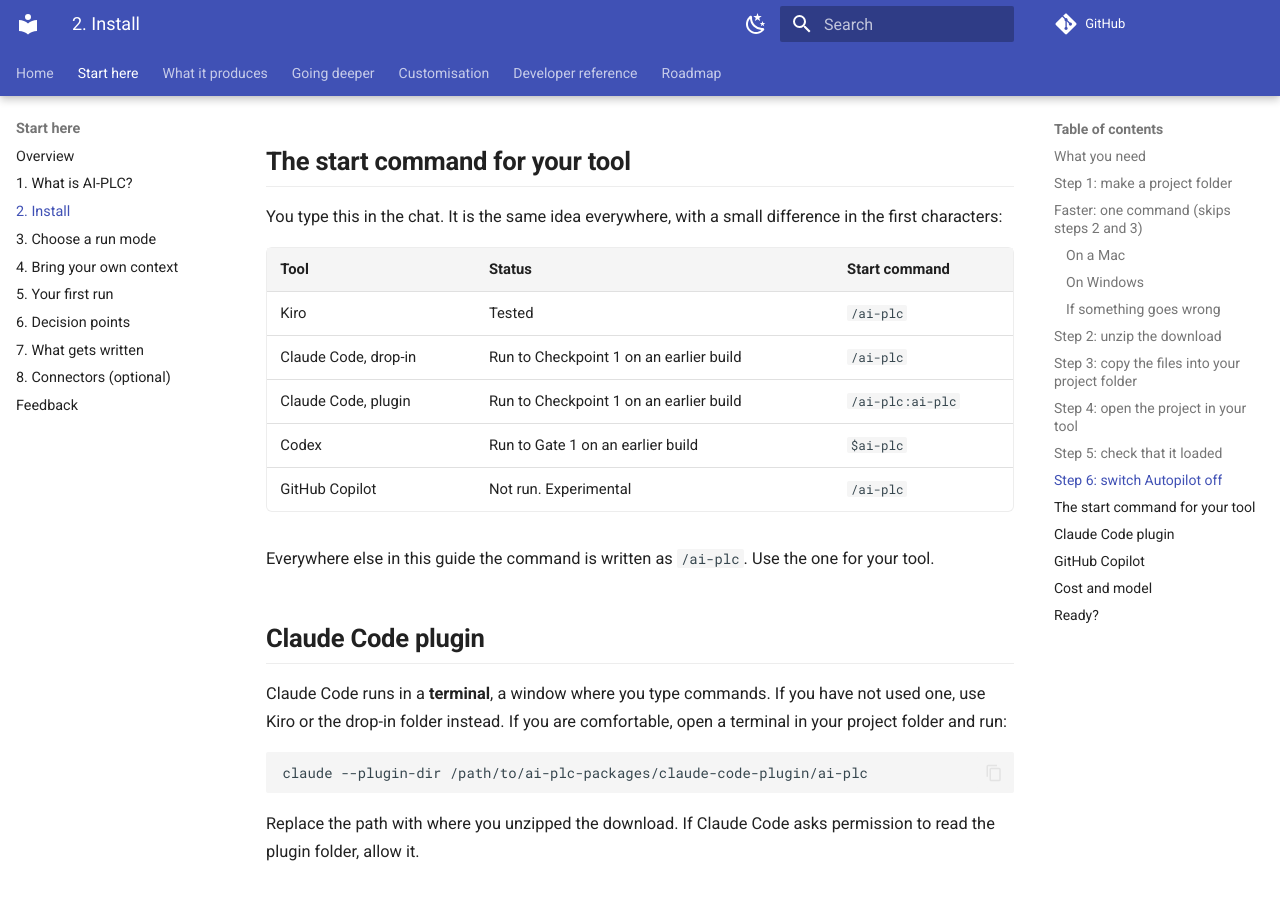
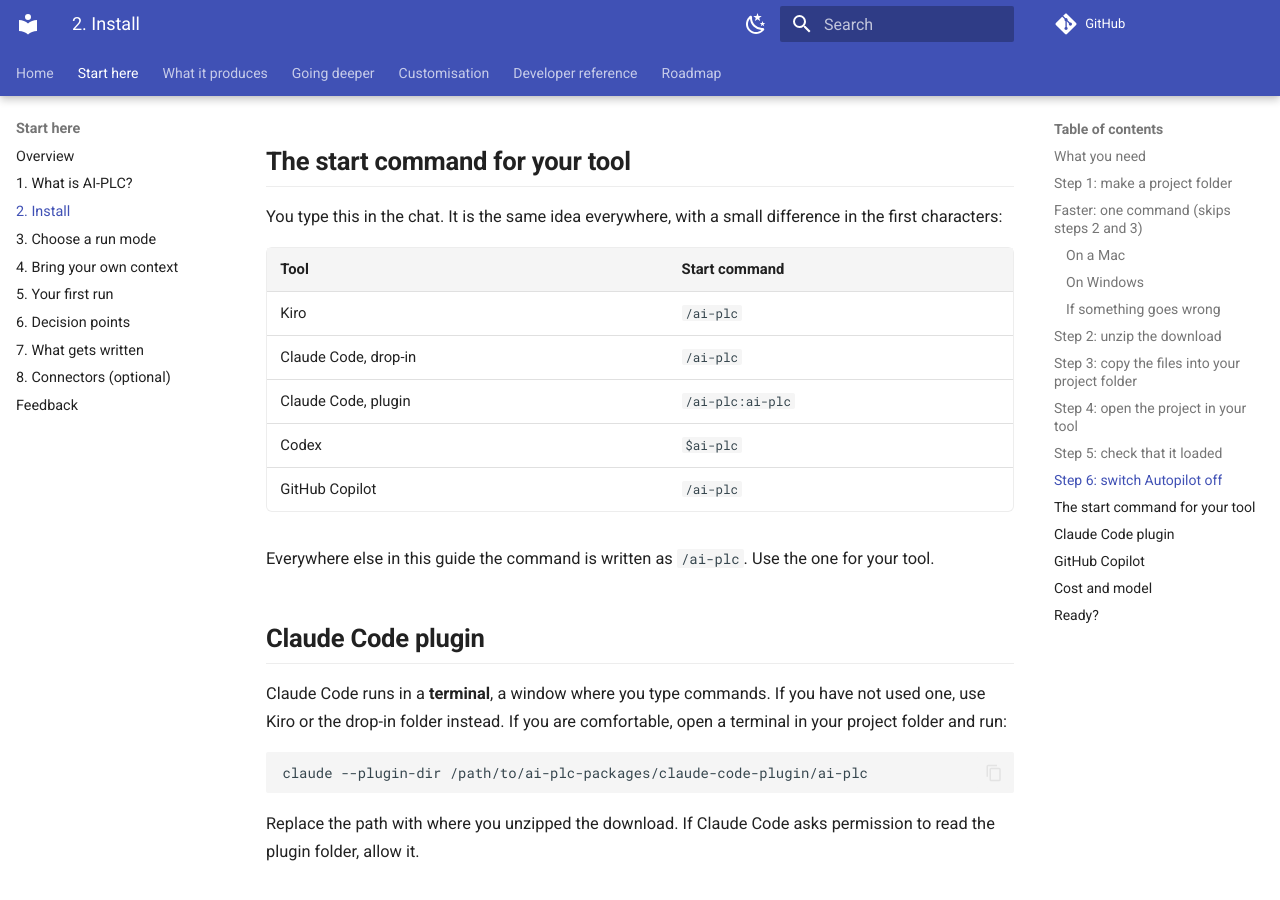
Before and after one commit to lasith-tekly/ai-plc, an MkDocs documentation site: the page built from docs/guide/install.md, in a window 1280 px wide and 900 px high, scrolled down 4861 px. Built offline with MkDocs 1.6.1 and Material for MkDocs 9.7.7, drawn with Linux system fonts in a browser that asks for light colours; comment, search, counter and statistics services are not loaded.

Commit message:
Install guide: remove the Status column from the start-command table
Co-Authored-By: Claude Sonnet 5.5 <noreply@anthropic.com>
Claude-Session: https://claude.ai/code/session_01MWPVz2aHoek2etukWYAde9

```diff
--- a/docs/guide/install.md
+++ b/docs/guide/install.md
@@ -136,13 +136,13 @@ Some tools have an **Autopilot** setting that lets the AI make changes without a
 
 You type this in the chat. It is the same idea everywhere, with a small difference in the first characters:
 
-| Tool | Status | Start command |
-| --- | --- | --- |
-| Kiro | Tested | `/ai-plc` |
-| Claude Code, drop-in | Run to Checkpoint 1 on an earlier build | `/ai-plc` |
-| Claude Code, plugin | Run to Checkpoint 1 on an earlier build | `/ai-plc:ai-plc` |
-| Codex | Run to Gate 1 on an earlier build | `$ai-plc` |
-| GitHub Copilot | Not run. Experimental | `/ai-plc` |
+| Tool | Start command |
+| --- | --- |
+| Kiro | `/ai-plc` |
+| Claude Code, drop-in | `/ai-plc` |
+| Claude Code, plugin | `/ai-plc:ai-plc` |
+| Codex | `$ai-plc` |
+| GitHub Copilot | `/ai-plc` |
 
 Everywhere else in this guide the command is written as `/ai-plc`. Use the one for your tool.
 
```
